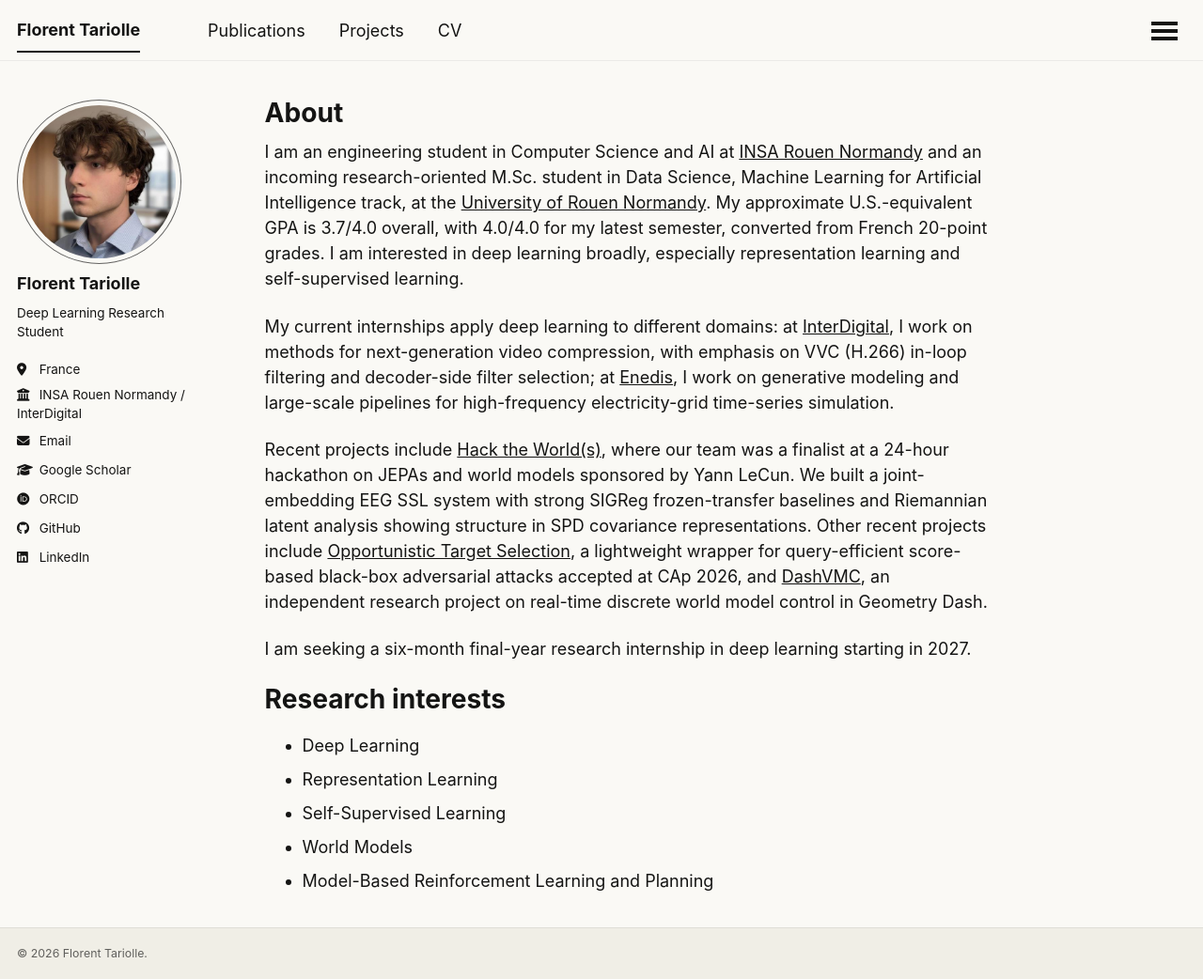
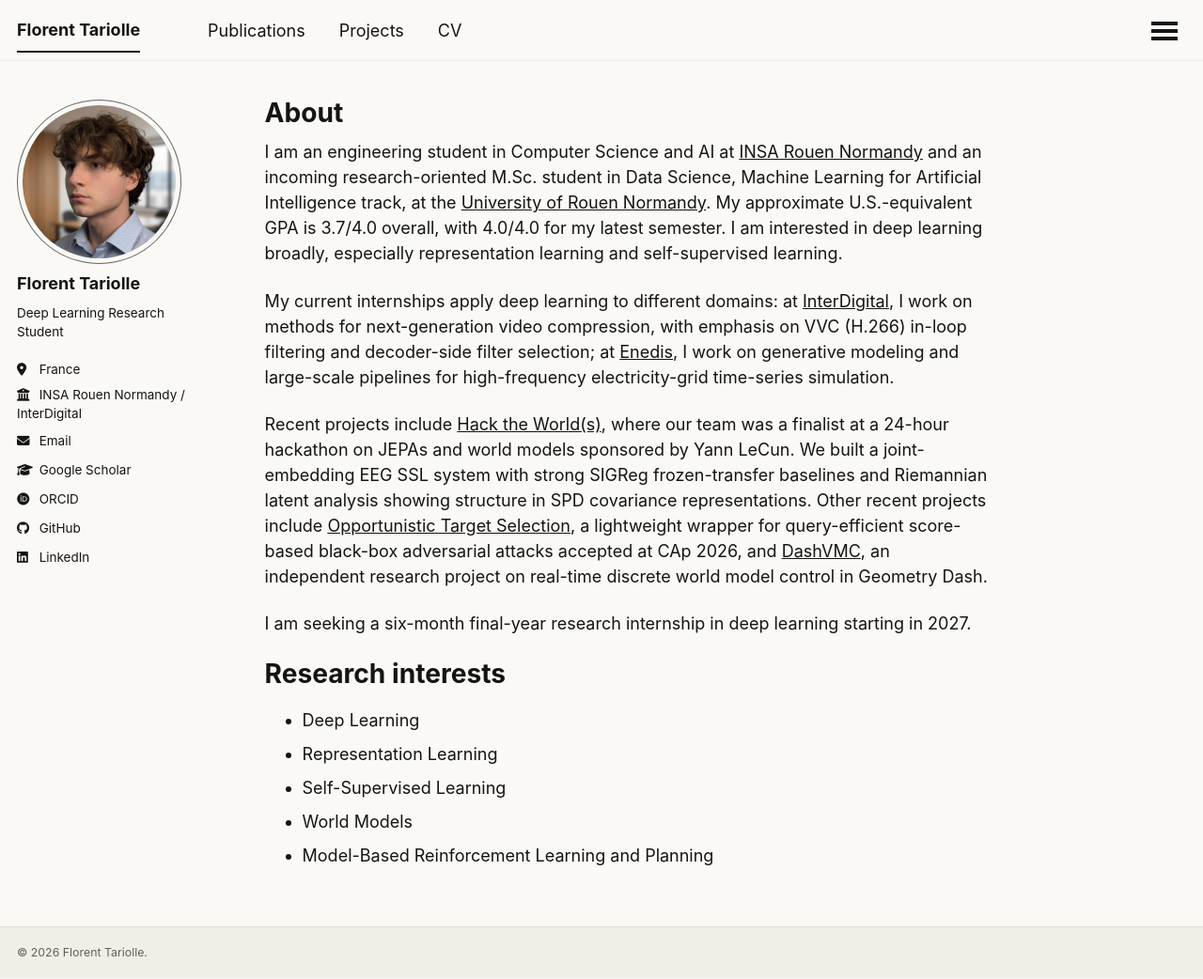
Before and after one commit to Tariolle/Tariolle.github.io, a Jekyll site: the page built from _pages/about.md, in a window 1280 px wide and 1042 px high. Shown: the whole window at 94% size. Built offline with Jekyll 4.4.1, drawn with Linux system fonts in a browser that asks for light colours; some web fonts are replaced; a script that is not in the unit is left out.

Commit message:
docs: shorten GPA note on about page

```diff
--- a/_pages/about.md
+++ b/_pages/about.md
@@ -7,7 +7,7 @@ redirect_from:
   - /about.html
 ---
 
-I am an engineering student in Computer Science and AI at [INSA Rouen Normandy](https://www.insa-rouen.fr/) and an incoming research-oriented M.Sc. student in Data Science, Machine Learning for Artificial Intelligence track, at the [University of Rouen Normandy](https://mastersd.univ-rouen.fr/mlai.php). My approximate U.S.-equivalent GPA is 3.7/4.0 overall, with 4.0/4.0 for my latest semester, converted from French 20-point grades. I am interested in deep learning broadly, especially representation learning and self-supervised learning.
+I am an engineering student in Computer Science and AI at [INSA Rouen Normandy](https://www.insa-rouen.fr/) and an incoming research-oriented M.Sc. student in Data Science, Machine Learning for Artificial Intelligence track, at the [University of Rouen Normandy](https://mastersd.univ-rouen.fr/mlai.php). My approximate U.S.-equivalent GPA is 3.7/4.0 overall, with 4.0/4.0 for my latest semester. I am interested in deep learning broadly, especially representation learning and self-supervised learning.
 
 My current internships apply deep learning to different domains: at [InterDigital](https://www.interdigital.com/video-lab/video-codec-research), I work on methods for next-generation video compression, with emphasis on VVC (H.266) in-loop filtering and decoder-side filter selection; at [Enedis](https://www.enedis.fr/), I work on generative modeling and large-scale pipelines for high-frequency electricity-grid time-series simulation.
 
```
